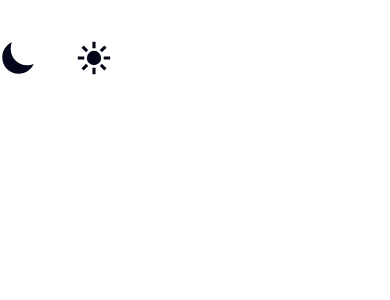
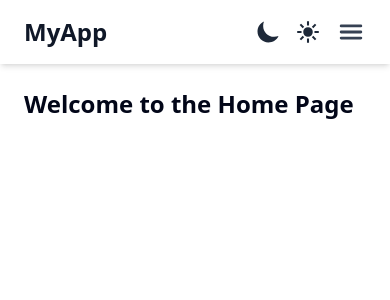
Before and after one commit to Sourya07/Timewalt, a Next.js app: page / in a window 390 px wide. Shown: the top 300 px of the page. Built offline with nearby package versions, Linux system fonts and the light colour scheme.

Commit message:
adding navabar

```diff
--- a/app/page.tsx
+++ b/app/page.tsx
@@ -1,10 +1,13 @@
-import DarkLightToggle from "@/components/darkmode";
-import Image from "next/image";
+import Navbar from "@/components/navbar/page";
 
 export default function Home() {
   return (
-    <div>
-      <DarkLightToggle />
-    </div>
+    <>
+      <Navbar />
+      {/* Page content */}
+      <main className="p-6">
+        <h1 className="text-2xl font-bold">Welcome to the Home Page</h1>
+      </main>
+    </>
   );
 }
--- a/components/darkmode.tsx
+++ b/components/darkmode.tsx
@@ -1,4 +1,3 @@
-
 "use client";
 import { useTheme } from "next-themes";
 import React from "react";
@@ -7,9 +6,13 @@ import { IoMoonSharp, IoSunnySharp } from "react-icons/io5";
 export default function DarkLightToggle() {
     const { setTheme } = useTheme();
     return (
-        <div className="flex gap-10 text-4xl mt-10">
-            <button onClick={() => setTheme("dark")}><IoMoonSharp /></button>
-            <button onClick={() => setTheme("light")}><IoSunnySharp /></button>
+        <div className="flex gap-4 text-2xl items-center">
+            <button onClick={() => setTheme("dark")} className="text-gray-800 dark:text-white">
+                <IoMoonSharp />
+            </button>
+            <button onClick={() => setTheme("light")} className="text-gray-800 dark:text-yellow-400">
+                <IoSunnySharp />
+            </button>
         </div>
     );
 }
--- /dev/null
+++ b/components/navbar/page.tsx
@@ -0,0 +1,80 @@
+"use client";
+
+import Link from "next/link";
+import { useState } from "react";
+import { IoMenu, IoClose } from "react-icons/io5";
+import DarkLightToggle from "@/components/darkmode";
+
+export default function Navbar() {
+    const [isMenuOpen, setIsMenuOpen] = useState(false);
+
+    return (
+        <nav className="flex items-center justify-between px-6 py-4 bg-white dark:bg-gray-900 shadow-md relative">
+            {/* Logo */}
+            <div className="text-2xl font-bold text-gray-900 dark:text-white">
+                <Link href="/">MyApp</Link>
+            </div>
+
+            {/* Desktop Links */}
+            <div className="hidden md:flex items-center gap-8">
+                <Link
+                    href="/about"
+                    className="text-lg font-medium text-gray-700 dark:text-gray-300 hover:text-blue-600 dark:hover:text-blue-400 transition-colors"
+                >
+                    About
+                </Link>
+                <Link
+                    href="/services"
+                    className="text-lg font-medium text-gray-700 dark:text-gray-300 hover:text-blue-600 dark:hover:text-blue-400 transition-colors"
+                >
+                    Services
+                </Link>
+                <Link
+                    href="/header/signin"
+                    className="text-lg font-medium text-gray-700 dark:text-gray-300 hover:text-blue-600 dark:hover:text-blue-400 transition-colors"
+                >
+                    Signin
+                </Link>
+                <DarkLightToggle />
+            </div>
+
+            {/* Mobile Menu Button */}
+            <div className="md:hidden flex items-center gap-4">
+                <DarkLightToggle />
+                <button
+                    onClick={() => setIsMenuOpen(!isMenuOpen)}
+                    className="text-3xl text-gray-700 dark:text-white"
+                >
+                    {isMenuOpen ? <IoClose /> : <IoMenu />}
+                </button>
+            </div>
+
+            {/* Sliding Mobile Menu */}
+            {isMenuOpen && (
+                <div className="absolute top-full left-0 w-full bg-white dark:bg-gray-900 flex flex-col items-start px-6 py-4 shadow-md md:hidden z-50">
+                    <Link
+                        href="/about"
+                        className="w-full py-2 text-lg font-medium text-gray-700 dark:text-gray-300 hover:text-blue-600 dark:hover:text-blue-400 transition-colors"
+                        onClick={() => setIsMenuOpen(false)}
+                    >
+                        About
+                    </Link>
+                    <Link
+                        href="/services"
+                        className="w-full py-2 text-lg font-medium text-gray-700 dark:text-gray-300 hover:text-blue-600 dark:hover:text-blue-400 transition-colors"
+                        onClick={() => setIsMenuOpen(false)}
+                    >
+                        Services
+                    </Link>
+                    <Link
+                        href="/header/signin"
+                        className="w-full py-2 text-lg font-medium text-gray-700 dark:text-gray-300 hover:text-blue-600 dark:hover:text-blue-400 transition-colors"
+                        onClick={() => setIsMenuOpen(false)}
+                    >
+                        Signin
+                    </Link>
+                </div>
+            )}
+        </nav>
+    );
+}
```
